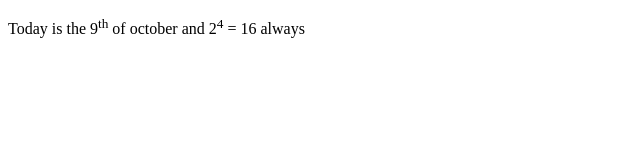
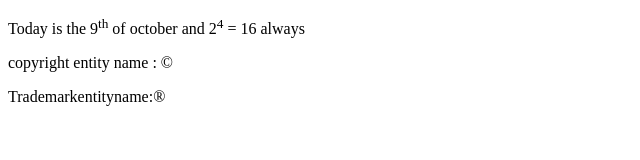
Before and after one commit to yashaswinimullalli/webdevelopment, a plain HTML site: page HTML/practice1.html in a window 1280 px wide. Shown: the whole page, without its empty margins (0-640 px from the left). Drawn offline with Linux system fonts and the light colour scheme.

Commit message:
add changes

```diff
--- a/HTML/practice1.html
+++ b/HTML/practice1.html
@@ -24,5 +24,7 @@
 <body>
 	<a href="https://developer.mozilla.org/en-US/docs/Web/HTML/Element/video"></a>
 	<p>Today is the 9<sup>th</sup> of october and 2<sup>4</sup> = 16 always</p>
+	<p>copyright entity name : &copy;</p>
+	<p>Trademarkentityname:&reg;</p>
 </body>
 </html>
```
